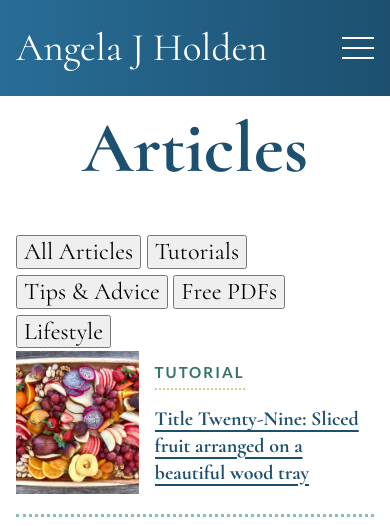
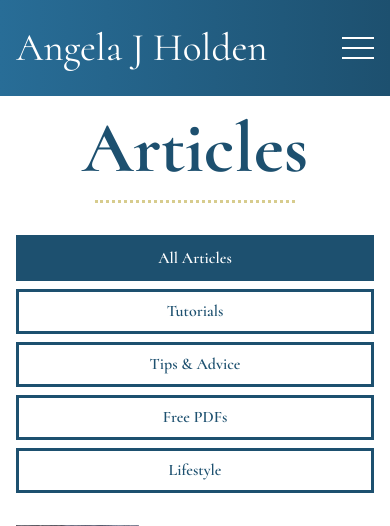
Before and after one commit to angelajholden/portfolio, a PHP site: page /articles/index.php in a window 390 px wide. Shown: the top 526 px of the page. Run offline with PHP 8.4, Linux system fonts and the light colour scheme.

Commit message:
js for article filtering and mobile styles

```diff
--- a/articles/index.php
+++ b/articles/index.php
@@ -13,15 +13,15 @@ include_once dirname(__DIR__) . '/includes/head.php' ?>
 			<header class="content-header">
 				<h1 class="primary-heading">Articles</h1>
 				<div class="article-buttons">
-					<button>All Articles</button>
-					<button>Tutorials</button>
-					<button>Tips &amp; Advice</button>
-					<button>Free PDFs</button>
-					<button>Lifestyle</button>
+					<button class="button blue-hollow active" data-category="all">All Articles</button>
+					<button class="button blue-hollow" data-category="tutorials">Tutorials</button>
+					<button class="button blue-hollow" data-category="tips">Tips &amp; Advice</button>
+					<button class="button blue-hollow" data-category="pdfs">Free PDFs</button>
+					<button class="button blue-hollow" data-category="lifestyle">Lifestyle</button>
 				</div>
 			</header>
 			<div class="masonry-wrap">
-				<article class="article-item">
+				<article class="article-item animate__animated" data-category="tutorials" data-animation="animate__fadeInUp">
 					<figure class="image">
 						<img loading="lazy" src="<?php echo BASE_URL; ?>images/naveed-pervaiz-IlnF2g_3tpY-unsplash.jpg" alt="Sliced fruit arranged on a beautiful wood tray">
 					</figure>
@@ -31,47 +31,47 @@ include_once dirname(__DIR__) . '/includes/head.php' ?>
 						<p>Lorem ipsum dolor sit amet consectetur adipisicing elit. Ea ut saepe beatae placeat consectetur provident ipsa laboriosam quae exercitationem?</p>
 					</div>
 				</article>
-				<article class="article-item">
+				<article class="article-item animate__animated" data-category="tips" data-animation="animate__fadeInUp">
 					<figure class="image">
 						<img loading="lazy" src="<?php echo BASE_URL; ?>images/nature-uninterrupted-photography-v-3NQ3pmWkY-unsplash.jpg" alt="Wild flowers in the garden">
 					</figure>
 					<div class="article-wrap">
-						<div class="article-category">Tutorial</div>
+						<div class="article-category">Tips &amp; Advice</div>
 						<h2 class="secondary-heading"><a href="#">Title Twenty-Eight: Wild flowers in the garden</a></h2>
 						<p>Lorem ipsum dolor sit amet consectetur adipisicing elit. Ea ut saepe beatae placeat consectetur provident ipsa laboriosam quae exercitationem?</p>
 					</div>
 				</article>
-				<article class="article-item">
+				<article class="article-item animate__animated" data-category="pdfs" data-animation="animate__fadeInUp">
 					<figure class="image">
 						<img loading="lazy" src="<?php echo BASE_URL; ?>images/nathan-dumlao-nBJHO6wmRWw-unsplash.jpg" alt="A nice cup of coffee">
 					</figure>
 					<div class="article-wrap">
-						<div class="article-category">Tutorial</div>
+						<div class="article-category">Free PDF</div>
 						<h2 class="secondary-heading"><a href="#">Title Twenty-Seven: A nice cup of coffee</a></h2>
 						<p>Lorem ipsum dolor sit amet consectetur adipisicing elit. Ea ut saepe beatae placeat consectetur provident ipsa laboriosam quae exercitationem?</p>
 					</div>
 				</article>
-				<article class="article-item">
+				<article class="article-item animate__animated" data-category="lifestyle" data-animation="animate__fadeInUp">
 					<figure class="image">
 						<img loading="lazy" src="<?php echo BASE_URL; ?>images/monika-grabkowska-EbRBhZ-I_p8-unsplash.jpg" alt="Blueberry cheesecake with graham cracker crust">
 					</figure>
 					<div class="article-wrap">
-						<div class="article-category">Tutorial</div>
+						<div class="article-category">Lifestyle</div>
 						<h2 class="secondary-heading"><a href="#">Title Twenty-Six: Blueberry cheesecake with graham cracker crust</a></h2>
 						<p>Lorem ipsum dolor sit amet consectetur adipisicing elit. Ea ut saepe beatae placeat consectetur provident ipsa laboriosam quae exercitationem?</p>
 					</div>
 				</article>
-				<article class="article-item">
+				<article class="article-item animate__animated" data-category="lifestyle" data-animation="animate__fadeInUp">
 					<figure class="image">
 						<img loading="lazy" src="<?php echo BASE_URL; ?>images/mike-kenneally-TD4DBagg2wE-unsplash.jpg" alt="Coffee beans roasting">
 					</figure>
 					<div class="article-wrap">
-						<div class="article-category">Tutorial</div>
+						<div class="article-category">Lifestyle</div>
 						<h2 class="secondary-heading"><a href="#">Title Twenty-Five: Coffee beans roasting</a></h2>
 						<p>Lorem ipsum dolor sit amet consectetur adipisicing elit. Ea ut saepe beatae placeat consectetur provident ipsa laboriosam quae exercitationem?</p>
 					</div>
 				</article>
-				<article class="article-item">
+				<article class="article-item animate__animated" data-category="tutorials" data-animation="animate__fadeInUp">
 					<figure class="image">
 						<img loading="lazy" src="<?php echo BASE_URL; ?>images/michelle-atkinson-aYgTkQRVUAk-unsplash.jpg" alt="Bumblebee on a peach flower">
 					</figure>
@@ -81,7 +81,7 @@ include_once dirname(__DIR__) . '/includes/head.php' ?>
 						<p>Lorem ipsum dolor sit amet consectetur adipisicing elit. Ea ut saepe beatae placeat consectetur provident ipsa laboriosam quae exercitationem?</p>
 					</div>
 				</article>
-				<article class="article-item">
+				<article class="article-item animate__animated" data-category="tutorials" data-animation="animate__fadeInUp">
 					<figure class="image">
 						<img loading="lazy" src="<?php echo BASE_URL; ?>images/mgg-vitchakorn-E6s3kbC1mo0-unsplash.jpg" alt="A cheese board with grapes, crackers, toast and nuts">
 					</figure>
@@ -91,57 +91,57 @@ include_once dirname(__DIR__) . '/includes/head.php' ?>
 						<p>Lorem ipsum dolor sit amet consectetur adipisicing elit. Ea ut saepe beatae placeat consectetur provident ipsa laboriosam quae exercitationem?</p>
 					</div>
 				</article>
-				<article class="article-item">
+				<article class="article-item animate__animated" data-category="tips" data-animation="animate__fadeInUp">
 					<figure class="image">
 						<img loading="lazy" src="<?php echo BASE_URL; ?>images/luann-hunt-O3TlS547j7k-unsplash.jpg" alt="Peaches in a crate in the sunshine">
 					</figure>
 					<div class="article-wrap">
-						<div class="article-category">Tutorial</div>
+						<div class="article-category">Tips &amp; Advice</div>
 						<h2 class="secondary-heading"><a href="#">Title Twenty-Two: Peaches in a crate in the sunshine</a></h2>
 						<p>Lorem ipsum dolor sit amet consectetur adipisicing elit. Ea ut saepe beatae placeat consectetur provident ipsa laboriosam quae exercitationem?</p>
 					</div>
 				</article>
-				<article class="article-item">
+				<article class="article-item animate__animated" data-category="pdfs" data-animation="animate__fadeInUp">
 					<figure class="image">
 						<img loading="lazy" src="<?php echo BASE_URL; ?>images/kobby-mendez-WXJ33HOrzvE-unsplash.jpg" alt="Stack of donuts with sprinkles">
 					</figure>
 					<div class="article-wrap">
-						<div class="article-category">Tutorial</div>
+						<div class="article-category">Free PDF</div>
 						<h2 class="secondary-heading"><a href="#">Title Twenty-One: Stack of donuts with sprinkles</a></h2>
 						<p>Lorem ipsum dolor sit amet consectetur adipisicing elit. Ea ut saepe beatae placeat consectetur provident ipsa laboriosam quae exercitationem?</p>
 					</div>
 				</article>
-				<article class="article-item">
+				<article class="article-item animate__animated" data-category="lifestyle" data-animation="animate__fadeInUp">
 					<figure class="image">
 						<img loading="lazy" src="<?php echo BASE_URL; ?>images/jeremy-yap-jn-HaGWe4yw-unsplash.jpg" alt="A wee cup of espresso">
 					</figure>
 					<div class="article-wrap">
-						<div class="article-category">Tutorial</div>
+						<div class="article-category">Lifestyle</div>
 						<h2 class="secondary-heading"><a href="#">Title Twenty: A wee cup of espresso</a></h2>
 						<p>Lorem ipsum dolor sit amet consectetur adipisicing elit. Ea ut saepe beatae placeat consectetur provident ipsa laboriosam quae exercitationem?</p>
 					</div>
 				</article>
-				<article class="article-item">
+				<article class="article-item animate__animated" data-category="pdfs" data-animation="animate__fadeInUp">
 					<figure class="image">
 						<img loading="lazy" src="<?php echo BASE_URL; ?>images/IMG_1153.jpg" alt="Heidi at the dog park">
 					</figure>
 					<div class="article-wrap">
-						<div class="article-category">Tutorial</div>
+						<div class="article-category">Free PDF</div>
 						<h2 class="secondary-heading"><a href="#">Title Nineteen: Heidi at the dog park</a></h2>
 						<p>Lorem ipsum dolor sit amet consectetur adipisicing elit. Ea ut saepe beatae placeat consectetur provident ipsa laboriosam quae exercitationem?</p>
 					</div>
 				</article>
-				<article class="article-item">
+				<article class="article-item animate__animated" data-category="lifestyle" data-animation="animate__fadeInUp">
 					<figure class="image">
 						<img loading="lazy" src="<?php echo BASE_URL; ?>images/ibrahim-ozdemir-rRDHlkSyoxY-unsplash.jpg" alt="Bumblebee on a daisy in the golden hour">
 					</figure>
 					<div class="article-wrap">
-						<div class="article-category">Tutorial</div>
+						<div class="article-category">Lifestyle</div>
 						<h2 class="secondary-heading"><a href="#">Title Eighteen: Bumblebee on a daisy in the golden hour</a></h2>
 						<p>Lorem ipsum dolor sit amet consectetur adipisicing elit. Ea ut saepe beatae placeat consectetur provident ipsa laboriosam quae exercitationem?</p>
 					</div>
 				</article>
-				<article class="article-item">
+				<article class="article-item animate__animated" data-category="tutorials" data-animation="animate__fadeInUp">
 					<figure class="image">
 						<img loading="lazy" src="<?php echo BASE_URL; ?>images/iain-robertson-G46PxOQSdnA-unsplash.jpg" alt="A bunch of eucalyptus">
 					</figure>
@@ -151,7 +151,7 @@ include_once dirname(__DIR__) . '/includes/head.php' ?>
 						<p>Lorem ipsum dolor sit amet consectetur adipisicing elit. Ea ut saepe beatae placeat consectetur provident ipsa laboriosam quae exercitationem?</p>
 					</div>
 				</article>
-				<article class="article-item">
+				<article class="article-item animate__animated" data-category="tutorials" data-animation="animate__fadeInUp">
 					<figure class="image">
 						<img loading="lazy" src="<?php echo BASE_URL; ?>images/heather-barnes-CNDiESvWfrk-unsplash.jpg" alt="Honey dipper in a jar with a slice of lemon">
 					</figure>
@@ -161,27 +161,27 @@ include_once dirname(__DIR__) . '/includes/head.php' ?>
 						<p>Lorem ipsum dolor sit amet consectetur adipisicing elit. Ea ut saepe beatae placeat consectetur provident ipsa laboriosam quae exercitationem?</p>
 					</div>
 				</article>
-				<article class="article-item">
+				<article class="article-item animate__animated" data-category="lifestyle" data-animation="animate__fadeInUp">
 					<figure class="image">
 						<img loading="lazy" src="<?php echo BASE_URL; ?>images/giuse-ff2-ap3CRY8-unsplash.jpg" alt="Lemon tree on a sunny day">
 					</figure>
 					<div class="article-wrap">
-						<div class="article-category">Tutorial</div>
+						<div class="article-category">Lifestyle</div>
 						<h2 class="secondary-heading"><a href="#">Title Sixteen: Lemon tree on a sunny day</a></h2>
 						<p>Lorem ipsum dolor sit amet consectetur adipisicing elit. Ea ut saepe beatae placeat consectetur provident ipsa laboriosam quae exercitationem?</p>
 					</div>
 				</article>
-				<article class="article-item">
+				<article class="article-item animate__animated" data-category="pdfs" data-animation="animate__fadeInUp">
 					<figure class="image">
 						<img loading="lazy" src="<?php echo BASE_URL; ?>images/floh-keitgen-aFUHu9WNO3Q-unsplash.jpg" alt="Sliced watermelon triangle wedges">
 					</figure>
 					<div class="article-wrap">
-						<div class="article-category">Tutorial</div>
+						<div class="article-category">Free PDF</div>
 						<h2 class="secondary-heading"><a href="#">Title Fifteen: Sliced watermelon triangle wedges</a></h2>
 						<p>Lorem ipsum dolor sit amet consectetur adipisicing elit. Ea ut saepe beatae placeat consectetur provident ipsa laboriosam quae exercitationem?</p>
 					</div>
 				</article>
-				<article class="article-item">
+				<article class="article-item animate__animated" data-category="tutorials" data-animation="animate__fadeInUp">
 					<figure class="image">
 						<img loading="lazy" src="<?php echo BASE_URL; ?>images/emre-NZMeJsrMC8U-unsplash.jpg" alt="Black cup of coffee in the morning">
 					</figure>
@@ -191,97 +191,97 @@ include_once dirname(__DIR__) . '/includes/head.php' ?>
 						<p>Lorem ipsum dolor sit amet consectetur adipisicing elit. Ea ut saepe beatae placeat consectetur provident ipsa laboriosam quae exercitationem?</p>
 					</div>
 				</article>
-				<article class="article-item">
+				<article class="article-item animate__animated" data-category="pdfs" data-animation="animate__fadeInUp">
 					<figure class="image">
 						<img loading="lazy" src="<?php echo BASE_URL; ?>images/diliara-garifullina-I48gnI1Qs5o-unsplash.jpg" alt="Berry jam layer cake">
 					</figure>
 					<div class="article-wrap">
-						<div class="article-category">Tutorial</div>
+						<div class="article-category">Free PDF</div>
 						<h2 class="secondary-heading"><a href="#">Title Thirteen: Berry jam layer cake</a></h2>
 						<p>Lorem ipsum dolor sit amet consectetur adipisicing elit. Ea ut saepe beatae placeat consectetur provident ipsa laboriosam quae exercitationem?</p>
 					</div>
 				</article>
-				<article class="article-item">
+				<article class="article-item animate__animated" data-category="lifestyle" data-animation="animate__fadeInUp">
 					<figure class="image">
 						<img loading="lazy" src="<?php echo BASE_URL; ?>images/deborah-rainford-lk63vqjc1nA-unsplash.jpg" alt="Blueberry quickbread with icing">
 					</figure>
 					<div class="article-wrap">
-						<div class="article-category">Tutorial</div>
+						<div class="article-category">Lifestyle</div>
 						<h2 class="secondary-heading"><a href="#">Title Twelve: Blueberry quickbread with icing</a></h2>
 						<p>Lorem ipsum dolor sit amet consectetur adipisicing elit. Ea ut saepe beatae placeat consectetur provident ipsa laboriosam quae exercitationem?</p>
 					</div>
 				</article>
-				<article class="article-item">
+				<article class="article-item animate__animated" data-category="pdfs" data-animation="animate__fadeInUp">
 					<figure class="image">
 						<img loading="lazy" src="<?php echo BASE_URL; ?>images/daniel-Tw2cU6VvTZo-unsplash.jpg" alt="Charcuterie board with bread and olives">
 					</figure>
 					<div class="article-wrap">
-						<div class="article-category">Tutorial</div>
+						<div class="article-category">Free PDF</div>
 						<h2 class="secondary-heading"><a href="#">Title Eleven: Charcuterie board with bread and olives</a></h2>
 						<p>Lorem ipsum dolor sit amet consectetur adipisicing elit. Ea ut saepe beatae placeat consectetur provident ipsa laboriosam quae exercitationem?</p>
 					</div>
 				</article>
-				<article class="article-item">
+				<article class="article-item animate__animated" data-category="pdfs" data-animation="animate__fadeInUp">
 					<figure class="image">
 						<img loading="lazy" src="<?php echo BASE_URL; ?>images/cristina-anne-costello-4jsmBl30x_A-unsplash.jpg" alt="Lemons in the sunlight">
 					</figure>
 					<div class="article-wrap">
-						<div class="article-category">Tutorial</div>
+						<div class="article-category">Free PDF</div>
 						<h2 class="secondary-heading"><a href="#">Title Ten: Lemons in the sunlight</a></h2>
 						<p>Lorem ipsum dolor sit amet consectetur adipisicing elit. Ea ut saepe beatae placeat consectetur provident ipsa laboriosam quae exercitationem?</p>
 					</div>
 				</article>
-				<article class="article-item">
+				<article class="article-item animate__animated" data-category="tips" data-animation="animate__fadeInUp">
 					<figure class="image">
 						<img loading="lazy" src="<?php echo BASE_URL; ?>images/corina-rainer-sScNrKruEPs-unsplash.jpg" alt="A glass of white wine">
 					</figure>
 					<div class="article-wrap">
-						<div class="article-category">Tutorial</div>
+						<div class="article-category">Tips &amp; Advice</div>
 						<h2 class="secondary-heading"><a href="#">Title Nine: A glass of white wine</a></h2>
 						<p>Lorem ipsum dolor sit amet consectetur adipisicing elit. Ea ut saepe beatae placeat consectetur provident ipsa laboriosam quae exercitationem?</p>
 					</div>
 				</article>
-				<article class="article-item">
+				<article class="article-item animate__animated" data-category="tips" data-animation="animate__fadeInUp">
 					<figure class="image">
 						<img loading="lazy" src="<?php echo BASE_URL; ?>images/christiann-koepke-AigxB1zfRVo-unsplash.jpg" alt="Raspberry cake with rosemary and powdered sugar">
 					</figure>
 					<div class="article-wrap">
-						<div class="article-category">Tutorial</div>
+						<div class="article-category">Tips &amp; Advice</div>
 						<h2 class="secondary-heading"><a href="#">Title Eight: Raspberry cake with rosemary and powdered sugar</a></h2>
 						<p>Lorem ipsum dolor sit amet consectetur adipisicing elit. Ea ut saepe beatae placeat consectetur provident ipsa laboriosam quae exercitationem?</p>
 					</div>
 				</article>
-				<article class="article-item">
+				<article class="article-item animate__animated" data-category="lifestyle" data-animation="animate__fadeInUp">
 					<figure class="image">
 						<img loading="lazy" src="<?php echo BASE_URL; ?>images/brooke-lark-qdyBKWSzpSI-unsplash.jpg" alt="Fruit smoothie with mint and ginger">
 					</figure>
 					<div class="article-wrap">
-						<div class="article-category">Tutorial</div>
+						<div class="article-category">Lifestyle</div>
 						<h2 class="secondary-heading"><a href="#">Title Seven: Fruit smoothie with mint and ginger</a></h2>
 						<p>Lorem ipsum dolor sit amet consectetur adipisicing elit. Ea ut saepe beatae placeat consectetur provident ipsa laboriosam quae exercitationem?</p>
 					</div>
 				</article>
-				<article class="article-item">
+				<article class="article-item animate__animated" data-category="lifestyle" data-animation="animate__fadeInUp">
 					<figure class="image">
 						<img loading="lazy" src="<?php echo BASE_URL; ?>images/boys-in-bristol-photography-uOeXhx5JV04-unsplash.jpg" alt="Fuzzy bumblebee sitting on a purple flower bulb">
 					</figure>
 					<div class="article-wrap">
-						<div class="article-category">Tutorial</div>
+						<div class="article-category">Lifestyle</div>
 						<h2 class="secondary-heading"><a href="#">Title Six: Fuzzy bumblebee sitting on a purple flower bulb</a></h2>
 						<p>Lorem ipsum dolor sit amet consectetur adipisicing elit. Ea ut saepe beatae placeat consectetur provident ipsa laboriosam quae exercitationem?</p>
 					</div>
 				</article>
-				<article class="article-item">
+				<article class="article-item animate__animated" data-category="pdfs" data-animation="animate__fadeInUp">
 					<figure class="image">
 						<img loading="lazy" src="<?php echo BASE_URL; ?>images/annie-spratt-eZk9w9RBHRo-unsplash.jpg" alt="A single stem of rich, green eucalyptus">
 					</figure>
 					<div class="article-wrap">
-						<div class="article-category">Tutorial</div>
+						<div class="article-category">Free PDF</div>
 						<h2 class="secondary-heading"><a href="#">Title Five: A single stem of rich, green eucalyptus</a></h2>
 						<p>Lorem ipsum dolor sit amet consectetur adipisicing elit. Ea ut saepe beatae placeat consectetur provident ipsa laboriosam quae exercitationem?</p>
 					</div>
 				</article>
-				<article class="article-item">
+				<article class="article-item animate__animated" data-category="tutorials" data-animation="animate__fadeInUp">
 					<figure class="image">
 						<img loading="lazy" src="<?php echo BASE_URL; ?>images/annie-spratt-e92dhXE8PUg-unsplash.jpg" alt="Soft yellow tulips">
 					</figure>
@@ -291,27 +291,27 @@ include_once dirname(__DIR__) . '/includes/head.php' ?>
 						<p>Lorem ipsum dolor sit amet consectetur adipisicing elit. Ea ut saepe beatae placeat consectetur provident ipsa laboriosam quae exercitationem?</p>
 					</div>
 				</article>
-				<article class="article-item">
+				<article class="article-item animate__animated" data-category="pdfs" data-animation="animate__fadeInUp">
 					<figure class="image">
 						<img loading="lazy" src="<?php echo BASE_URL; ?>images/anna-bratiychuk-IeNoBmJ011g-unsplash.jpg" alt="Rosé wine in glasses">
 					</figure>
 					<div class="article-wrap">
-						<div class="article-category">Tutorial</div>
+						<div class="article-category">Free PDF</div>
 						<h2 class="secondary-heading"><a href="#">Title Three: Rosé wine in glasses</a></h2>
 						<p>Lorem ipsum dolor sit amet consectetur adipisicing elit. Ea ut saepe beatae placeat consectetur provident ipsa laboriosam quae exercitationem?</p>
 					</div>
 				</article>
-				<article class="article-item">
+				<article class="article-item animate__animated" data-category="tips" data-animation="animate__fadeInUp">
 					<figure class="image">
 						<img loading="lazy" src="<?php echo BASE_URL; ?>images/aliona-gumeniuk-jeAjT87nbjM-unsplash.jpg" alt="Cheese and red pomegranate seeds">
 					</figure>
 					<div class="article-wrap">
-						<div class="article-category">Tutorial</div>
+						<div class="article-category">Tips &amp; Advice</div>
 						<h2 class="secondary-heading"><a href="#">Title Two: Cheese and red pomegranate seeds</a></h2>
 						<p>Lorem ipsum dolor sit amet consectetur adipisicing elit. Ea ut saepe beatae placeat consectetur provident ipsa laboriosam quae exercitationem?</p>
 					</div>
 				</article>
-				<article class="article-item">
+				<article class="article-item animate__animated" data-category="tutorials" data-animation="animate__fadeInUp">
 					<figure class="image">
 						<img loading="lazy" src="<?php echo BASE_URL; ?>images/alexander-schimmeck-2zJhA9RSkys-unsplash.jpg" alt="Crates of fruit at an open market">
 					</figure>
--- a/js/main.js
+++ b/js/main.js
@@ -58,7 +58,34 @@ function animateOnScroll() {
 	elements.forEach((el) => observer.observe(el));
 }
 
+function articleFilter() {
+	const buttons = document.querySelectorAll(".article-buttons button");
+	const articles = document.querySelectorAll(".article-item");
+
+	buttons.forEach((button) => {
+		button.addEventListener("click", () => {
+			const category = button.getAttribute("data-category");
+
+			// Update active button
+			buttons.forEach((btn) => btn.classList.remove("active"));
+			button.classList.add("active");
+
+			// Filter articles
+			articles.forEach((article) => {
+				const articleCategory = article.getAttribute("data-category");
+
+				if (category === "all" || category === articleCategory) {
+					article.style.display = "";
+				} else {
+					article.style.display = "none";
+				}
+			});
+		});
+	});
+}
+
 document.addEventListener("DOMContentLoaded", () => {
 	videoBanner();
 	animateOnScroll();
+	articleFilter();
 });
--- a/scss/_articles.scss
+++ b/scss/_articles.scss
@@ -1,5 +1,5 @@
 .masonry-articles {
-	padding: 50px;
+	padding: 2rem 3rem 3rem;
 	transition: padding 300ms ease-in-out;
 
 	@media (max-width: 768px) {
@@ -13,10 +13,47 @@
 
 .primary-heading {
 	.masonry-articles & {
-		margin: 0 0 3rem;
+		margin: 0 0 1rem;
 		color: $navy;
 		text-align: center;
 		line-height: 1;
+
+		&::after {
+			content: "";
+			display: block;
+			width: 200px;
+			max-width: 100%;
+			margin: 1rem auto 2rem;
+			border-bottom: 3px dotted $yellow;
+		}
+	}
+}
+
+.article-buttons {
+	.masonry-articles & {
+		text-align: center;
+		margin: 0 0 2rem;
+
+		.button {
+			min-width: 160px;
+			margin: 0;
+			font-size: clamp(1rem, 2vw, 1.25rem);
+		}
+
+		.button.active {
+			background-color: $navy;
+			border: 3px solid $navy;
+			color: $white;
+		}
+
+		@media (max-width: 960px) {
+			.button {
+				display: block;
+				width: 100%;
+				margin: 0.5rem 0;
+				padding: 0.65rem;
+			}
+		}
 	}
 }
 
```
Also changed, not shown: styles.css, 1 other file.
